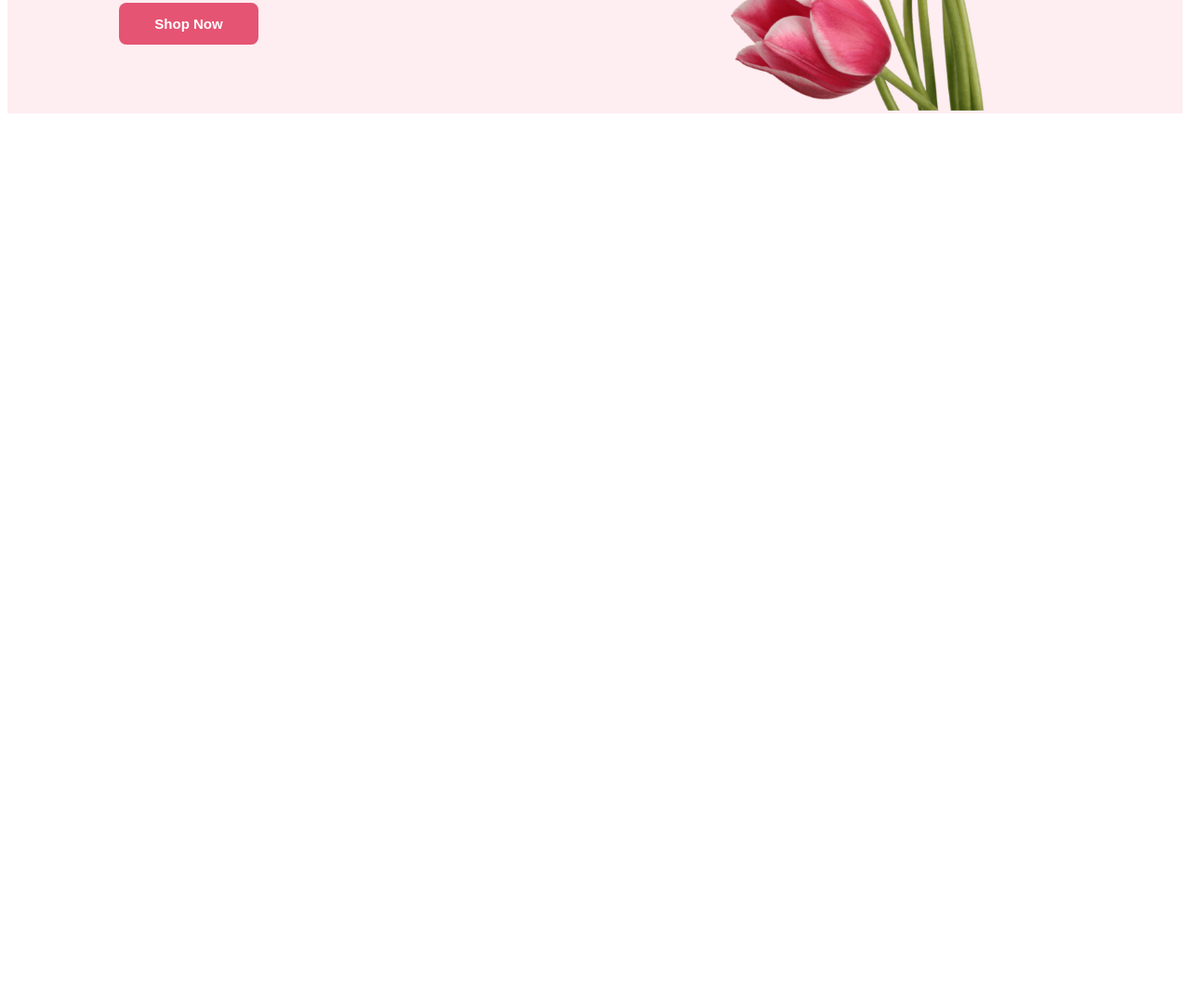
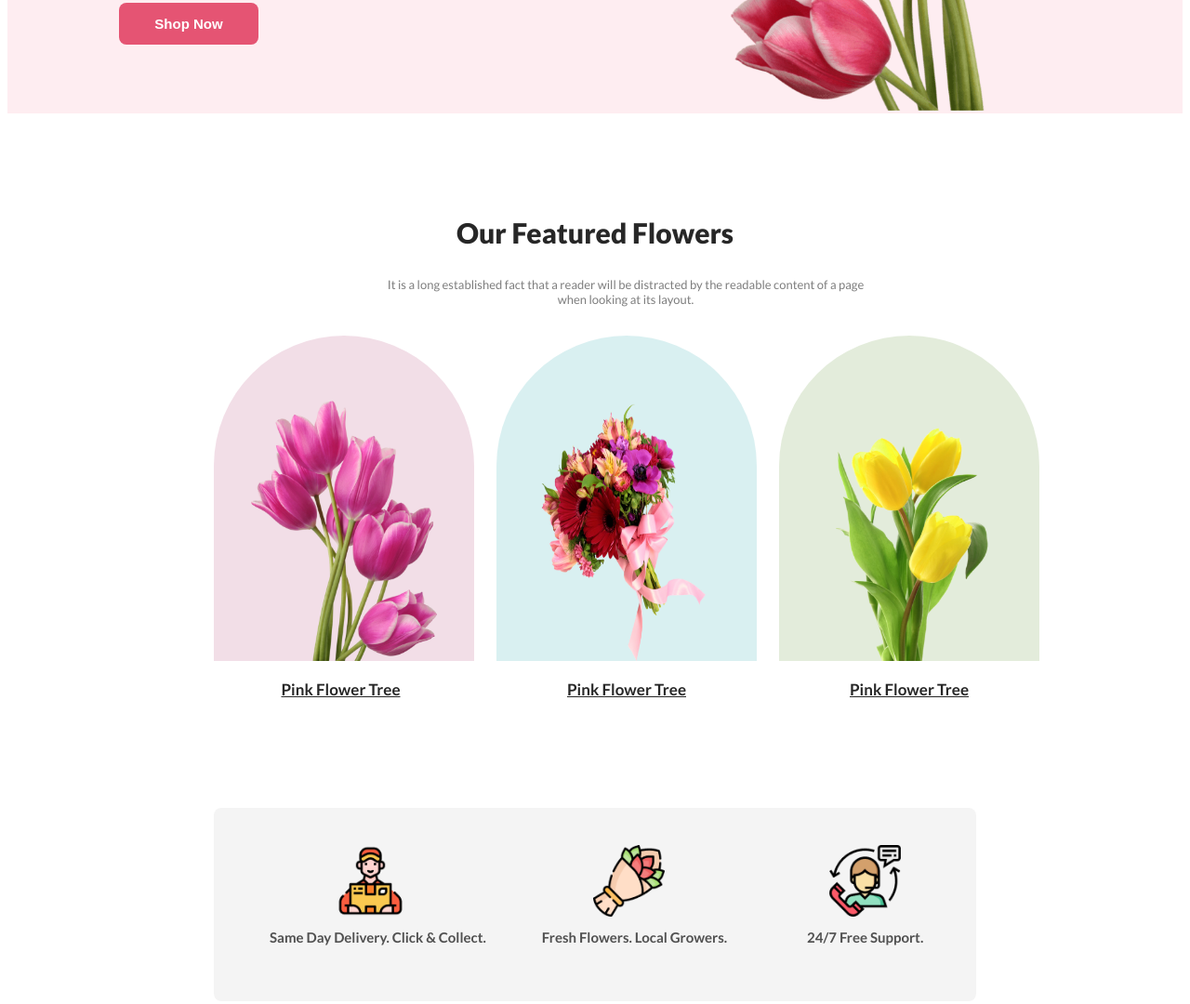
Before and after one commit to codernowrin29/flower-website-assignment, a plain HTML site: page index.html in a window 1280 px wide. Shown: the part 486-1566 px from the top of the page at 93% size. Before the commit the page ends 800 px from the top, so only its background shows below. Drawn offline with Linux system fonts and the light colour scheme; a web font is replaced by a local one.

Commit message:
half project commit

```diff
--- a/Flowers added styles/styles.css
+++ b/Flowers added styles/styles.css
@@ -55,3 +55,129 @@ nav {
 .flower-image {
     width: 450px;
 }
+
+/* first section styles added */
+.first-section {
+    margin: 110px 120px 110px;
+}
+
+.flower-items {
+    width: 200px;
+    height: 280px;
+    padding: 70px 40px 0px;
+    margin-top: 15px;
+}
+
+div>ul {
+    display: flex;
+    text-align: center;
+}
+
+div li {
+    list-style: none;
+
+}
+
+#background-color-1 {
+    border-radius: 300px 300px 0px 0px;
+    background: rgba(167, 33, 98, 0.15);
+    margin-right: 0;
+    margin-left: 62px;
+}
+
+#background-color-2 {
+    border-radius: 300px 300px 0px 0px;
+    background: rgba(5, 151, 160, 0.15);
+    margin-left: 24px;
+    margin-right: 24px;
+}
+
+#background-color-3 {
+    border-radius: 300px 300px 0px 0px;
+    background: rgba(71, 125, 17, 0.15);
+    width: 200px;
+}
+
+.padding-botton .first-section-title {
+    color: rgb(39, 39, 39);
+    font-size: 30px;
+    font-weight: 800;
+    text-align: center;
+}
+
+.first-section-title {
+    color: rgb(39, 39, 39);
+    font-size: 30px;
+    font-weight: 800;
+    text-align: center;
+}
+
+.first-section-discription {
+    color: rgba(39, 39, 39, 0.6);
+    font-size: 13px;
+    font-weight: 400;
+    text-align: center;
+    width: 540px;
+    padding-left: 275px;
+    margin-bottom: 0;
+}
+
+.image-sub-title {
+    color: rgb(39, 39, 39);
+    font-size: 17px;
+    font-weight: 700;
+    text-align: center;
+    text-decoration-line: underline;
+}
+
+#text {
+    padding-left: 55px;
+}
+
+/* second-section-styles-added */
+.second-section {
+    border-radius: 8px;
+    background: rgba(39, 39, 39, 0.05);
+    margin: 100px 102px;
+}
+
+div>ol {
+    list-style: none;
+    display: flex;
+    padding: 40px 60px;
+    align-items: center;
+    width: 900px;
+    gap: 40px;
+}
+
+.small-image {
+    width: 77px;
+    margin-left: 70px;
+    margin-bottom: 0;
+}
+
+/* 2nd list styles added */
+#title-right {
+    margin-left: 20px;
+}
+
+#image-left {
+    margin-left: 75px;
+}
+
+/* 3rd list styles added */
+#margin-left-image {
+    margin-right: 20px;
+}
+
+#image-right {
+    margin-right: 90px;
+}
+
+.image-title {
+    color: rgba(39, 39, 39, 0.8);
+    font-size: 15px;
+    font-weight: 600;
+    text-align: center;
+    margin-top: 10px;
+}
--- a/index.html
+++ b/index.html
@@ -34,7 +34,46 @@
         </nav>
     </header>
     <main>
+        <section class="first-section">
+            <div class="first-section-block">
+                <h3 class="first-section-title">Our Featured Flowers</h3>
+                <p class="first-section-discription">It is a long established fact that a reader will be distracted by
+                    the readable content of a page when looking at its layout.</p>
+            </div>
+            <div class="first-section-inline">
+                <ul>
+                    <li><img id="background-color-1" class="flower-items" src="/Flower Asset/pngwing 6.png" alt="">
+                        <p id="text" class="image-sub-title">Pink Flower Tree</p>
+                    </li>
+                    <li><img id="background-color-2" class="flower-items" src="/Flower Asset/pngwing 5.png" alt="">
+                        <p class="image-sub-title">Pink Flower Tree</p>
+                    </li>
+                    <li><img id="background-color-3" class="flower-items" src="/Flower Asset/pngwing 7.png" alt="">
+                        <p class="image-sub-title">Pink Flower Tree</p>
+                    </li>
+                </ul>
+                <section>
+                    <div class="second-section">
+                        <ol>
+                            <li>
+                                <img class="small-image" s src="/Flower Asset/Group 57.png" alt="">
+                                <h4 class="image-title">Same Day Delivery. Click & Collect.</h4>
+                            </li>
+                            <li>
+                                <img id="image-left" class="small-image" src="/Flower Asset/Group 58.png" alt="">
+                                <h4 id="title-right" class="image-title">Fresh Flowers. Local Growers.</h4>
+                            </li>
+                            <li>
+                                <img id="image-right" class="small-image" src="/Flower Asset/Group 59.png" alt="">
+                                <h4 id="margin-left-image" class="image-title">24/7 Free Support.</h4>
+                            </li>
+                        </ol>
+                    </div>
+                </section>
 
+
+            </div>
+        </section>
     </main>
     <footer>
 
```
